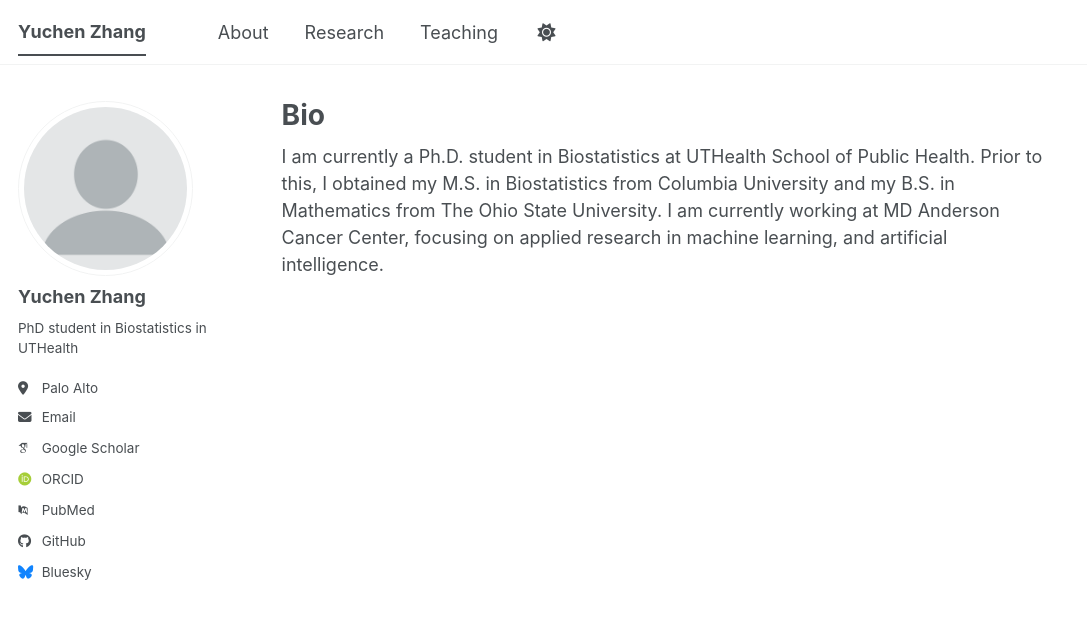
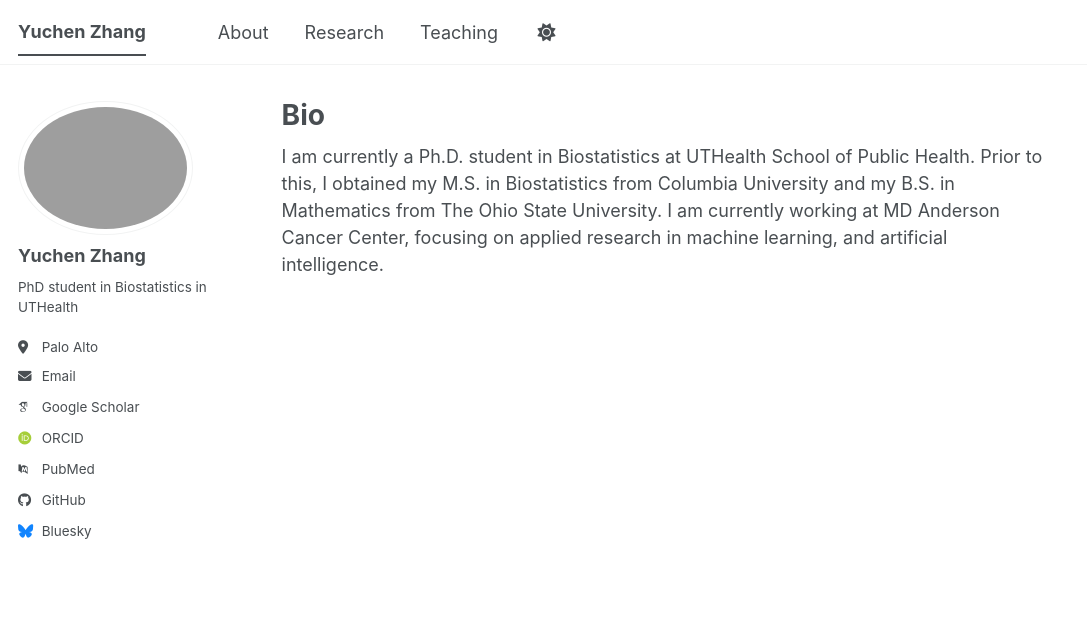
Before and after one commit to txbrook/txbrook.github.io, a Jekyll site: the page built from _pages/about.md, in a window 1280 px wide. Shown: the top 619 px of the page, without its empty margins (0-1087 px from the left). Built offline with Jekyll 4.4.1, drawn with Linux system fonts in a browser that asks for light colours; some web fonts are replaced; a script bundle is joined from its source files by our own code; library files that are not in the unit come from our copies.

Commit message:
Update profile photo to unnamed.jpg

```diff
--- a/_config.yml
+++ b/_config.yml
@@ -23,7 +23,7 @@ repository               : "academicpages/academicpages.github.io"
 #               Additional customization can be done by editing /_includes/author-profile.html
 author:
   # Biographic information
-  avatar           : "profile.png"
+  avatar           : "unnamed.jpg"
   name             : "Yuchen Zhang"
   pronouns         : # example: "she/her"
   bio              : "PhD student in Biostatistics in UTHealth"
```
